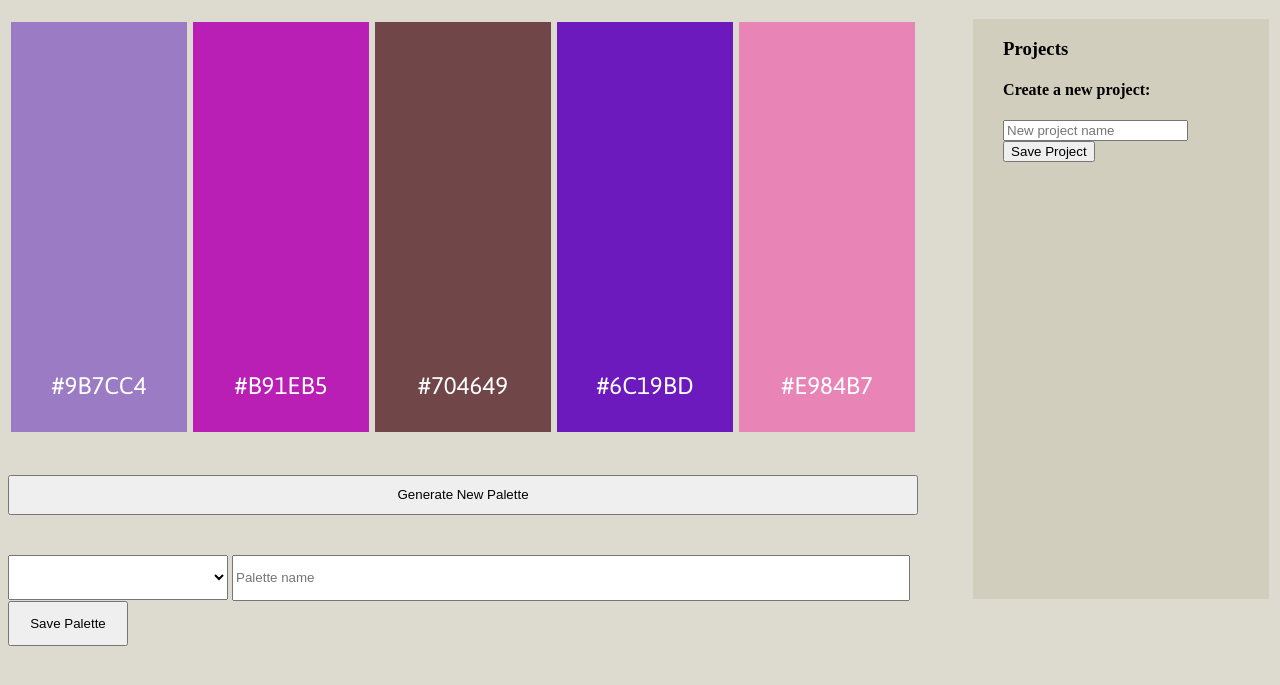
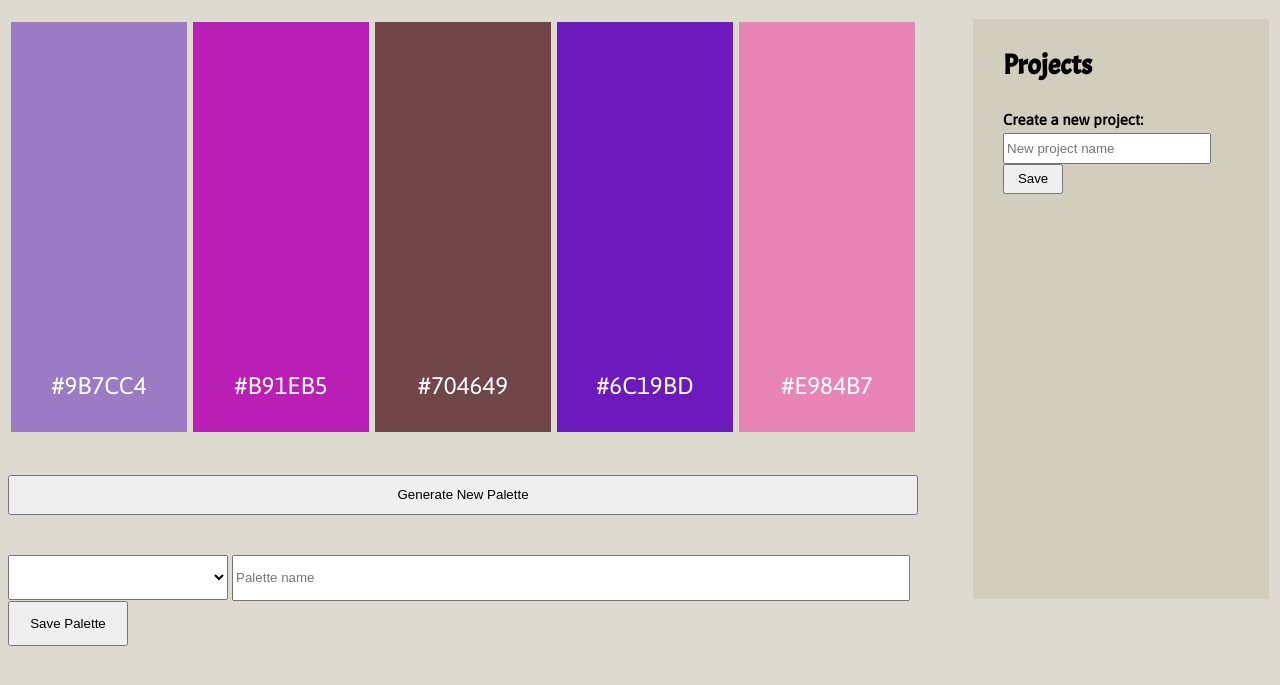
Before and after one commit to nyssa-shepherd/palette-picker-pwa, a website: page public/index.html in a window 1280 px wide. Shown: the part 65-750 px from the top of the page. Drawn offline with nearby package versions, Linux system fonts and the light colour scheme.

Commit message:
Size project form and change font in project area

```diff
--- a/public/css/styles.css
+++ b/public/css/styles.css
@@ -60,3 +60,24 @@ select {
   padding-left: 30px;
   width: 21%;
 }
+
+h3 {
+  font-family: 'Acme', sans-serif;
+  font-size: 28px;
+}
+
+h4 {
+  font-family: 'Asap', sans-serif;
+  font-size: 15px;
+  margin-bottom: 5px;
+}
+
+#project-input {
+  height: 25px;
+  width: 200px;
+}
+
+.save-project-button {
+  height: 30px;
+  width: 60px;
+}
--- a/public/index.html
+++ b/public/index.html
@@ -33,7 +33,7 @@
                  id='project-input'
                  placeholder='New project name'
           />
-          <button class='save-project-button'>Save Project</button>
+          <button class='save-project-button'>Save</button>
         </form>
         <ul class='projects'></ul>
       </section>
```
